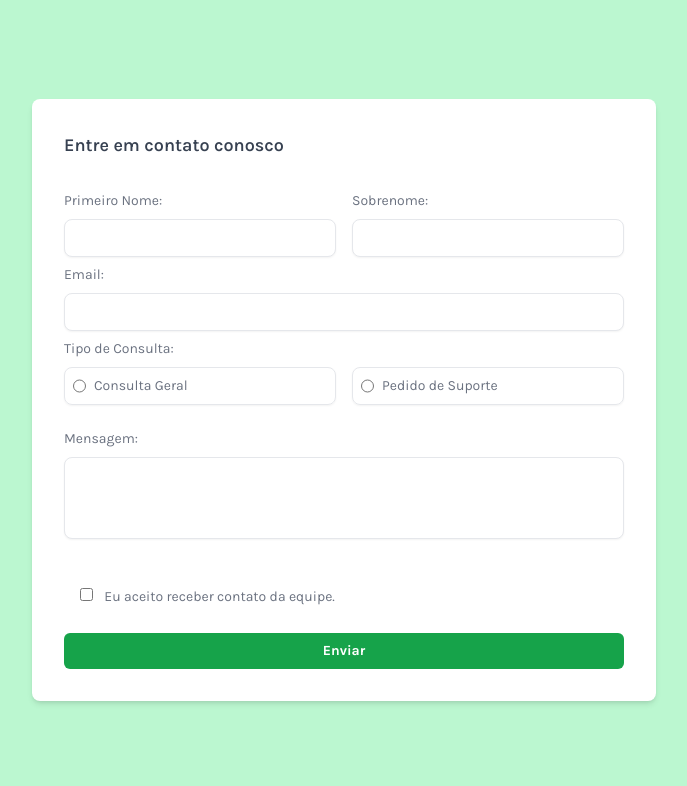
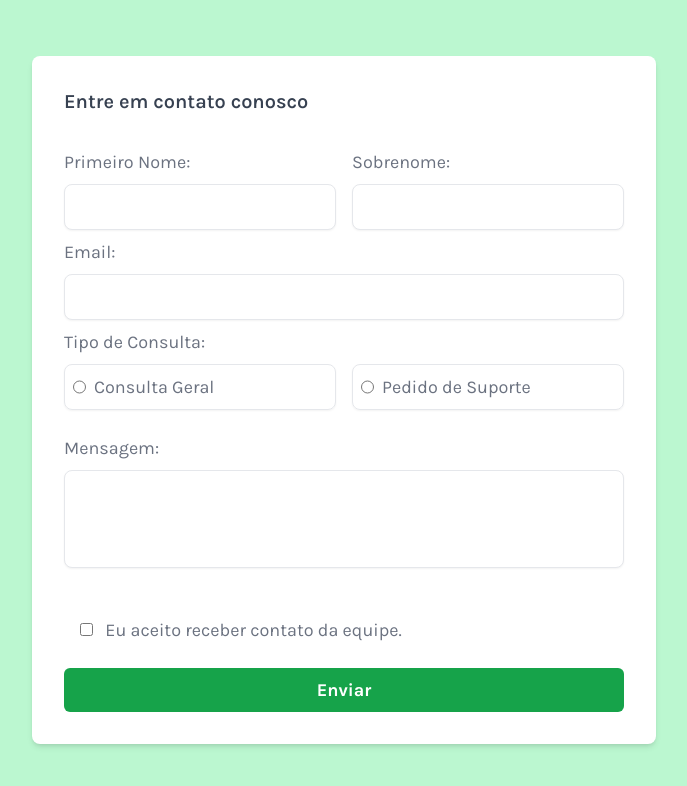
Before and after one commit to souzlays/formulario-de-contato, a website: page src/frontend/index.html in a window 1280 px wide. Shown: the whole page, without its empty margins (296-983 px from the left). Drawn offline with Linux system fonts and the light colour scheme.

Commit message:
ajustes no layout

```diff
--- a/src/frontend/index.html
+++ b/src/frontend/index.html
@@ -26,10 +26,10 @@
   </div>
 
   <div class="bg-white sm:max-h-screen w-4/5 sm:w-1/2 shadow-md rounded-lg p-4">
-    <h1 class="text-lg sm:text-base md:text-xl lg:text-lg text-gray-700 font-semibold sm:text-basis p-4">Entre em contato conosco</h1>
+    <h1 class="text-xl sm:text-xl md:text-xl lg:text-xl text-gray-700 font-semibold sm:text-basis p-4">Entre em contato conosco</h1>
     <form id="form" class="flex flex-col
-     sm:flex-col p-4 text-sm sm:text-base
-     md:text-lg lg:text-sm text-gray-500"
+     sm:flex-col p-4 text-sm sm:text-lg
+     md:text-sm lg:text-lg text-gray-500"
      action="#">
         <div class="flex flex-col sm:flex-row sm:justify-between sm:space-x-4">
           <div class="flex flex-col sm:w-1/2">
@@ -48,7 +48,7 @@
         <span class="span-required hidden text-xs text-red-600 mb-2">Digite um email válido</span>
 
         <fieldset id="consulta" class="">
-          <legend class="mb-2" for="">Tipo de Consulta:</legend>
+          <legend class="mb-2 for="">Tipo de Consulta:</legend>
           <div class="flex flex-col sm:flex-row sm:space-x-4 mb-2">
             <div class="w-full sm:w-1/2 mb-2 sm:mb-0">
               <label class="border rounded-lg shadow-sm p-2 w-full flex" for="consultaGeral">
```
Also changed, not shown: src/frontend/output.css.
